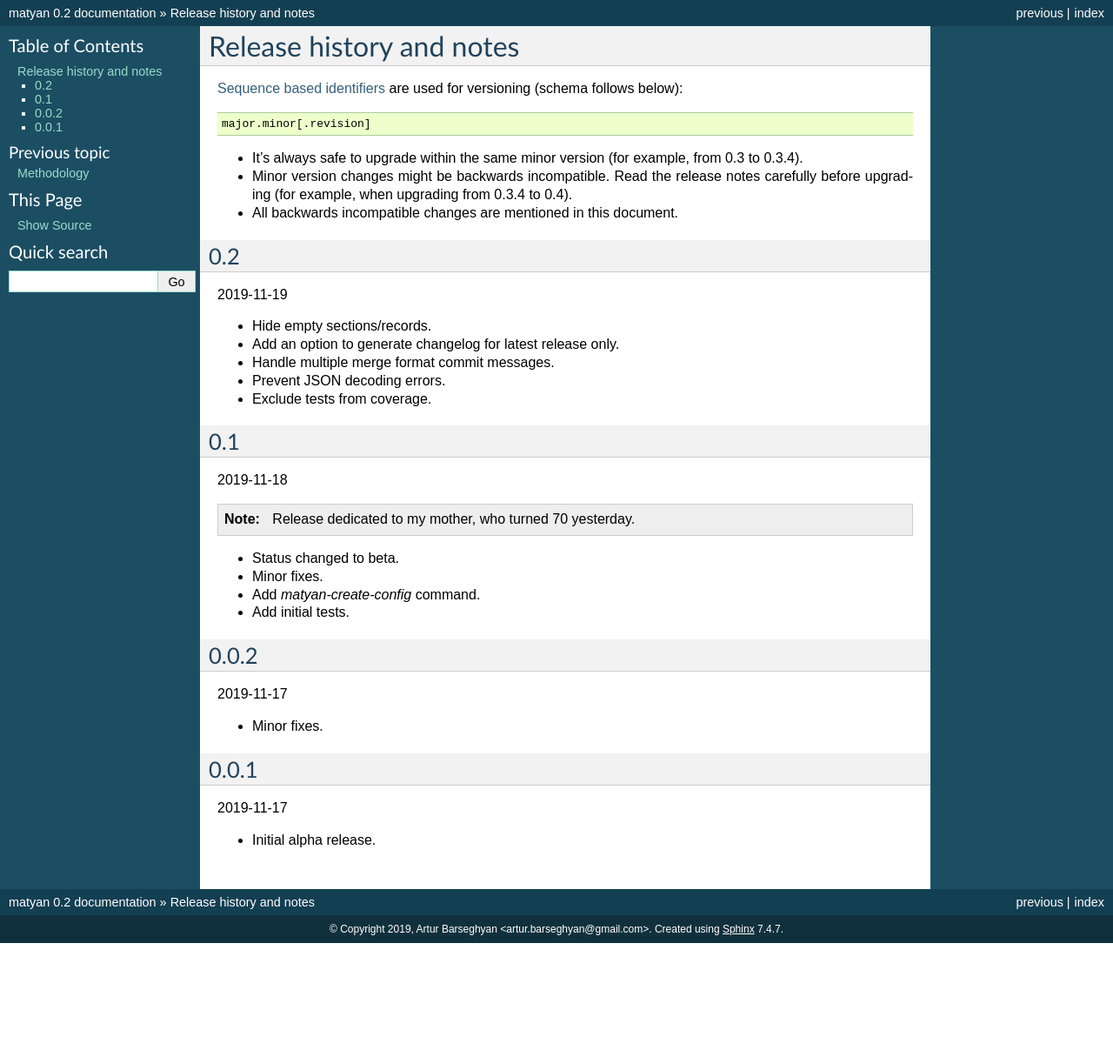
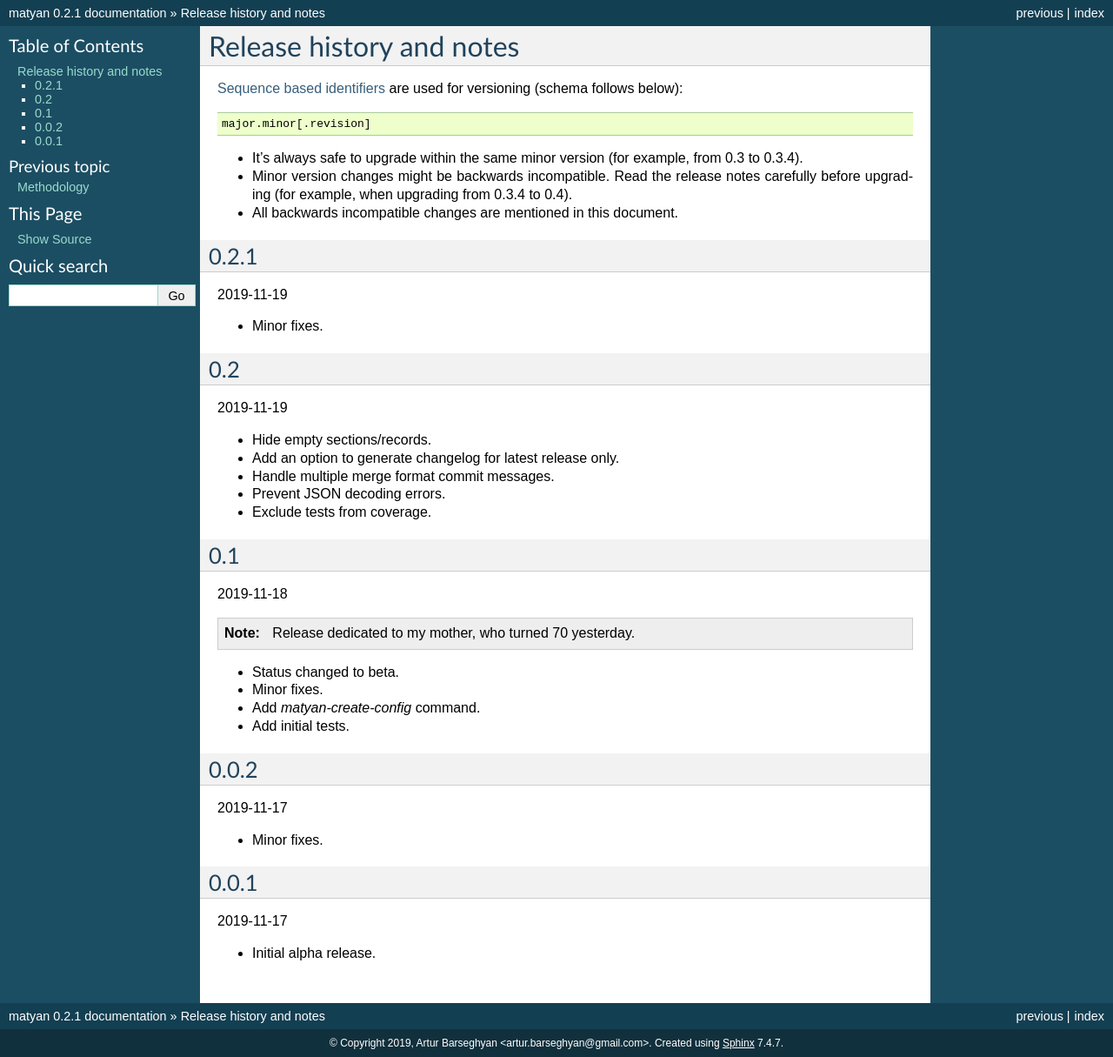
Before and after one commit to barseghyanartur/matyan, a Sphinx documentation site: the page built from docs/changelog.rst, in a window 1280 px wide. Shown: the whole page at 87% size. Built offline with Sphinx 7.4.7, drawn with Linux system fonts in a browser that asks for light colours; pages that are not in the unit, such as notebooks, are missing from menus; before the commit the page ends 1084 px from its top, so only the background shows below that.

Commit message:
prepare 0.2.1

```diff
--- a/CHANGELOG.rst
+++ b/CHANGELOG.rst
@@ -14,6 +14,12 @@ are used for versioning (schema follows below):
   release notes carefully before upgrading (for example, when upgrading from
   0.3.4 to 0.4).
 - All backwards incompatible changes are mentioned in this document.
+
+0.2.1
+-----
+2019-11-19
+
+- Minor fixes.
 
 0.2
 ---
--- a/docs/changelog.rst
+++ b/docs/changelog.rst
@@ -14,6 +14,12 @@ are used for versioning (schema follows below):
   release notes carefully before upgrading (for example, when upgrading from
   0.3.4 to 0.4).
 - All backwards incompatible changes are mentioned in this document.
+
+0.2.1
+-----
+2019-11-19
+
+- Minor fixes.
 
 0.2
 ---
--- a/setup.py
+++ b/setup.py
@@ -6,7 +6,7 @@ try:
 except:
     readme = ''
 
-version = '0.2'
+version = '0.2.1'
 
 setup(
     name='matyan',
--- a/src/matyan/__init__.py
+++ b/src/matyan/__init__.py
@@ -5,7 +5,7 @@ from .utils import (
 )
 
 __title__ = 'matyan'
-__version__ = '0.2'
+__version__ = '0.2.1'
 __author__ = 'Artur Barseghyan'
 __copyright__ = '2019 Artur Barseghyan'
 __license__ = 'GPL-2.0-only OR LGPL-2.0-or-later'
```
Also changed, not shown: 1 other file.
